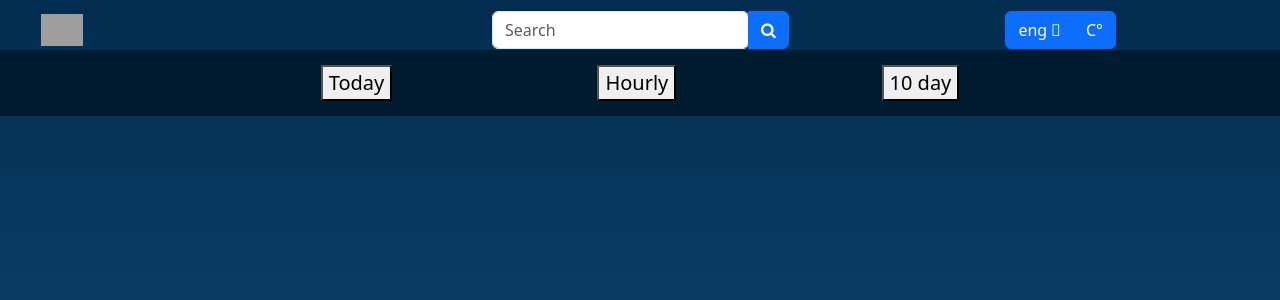
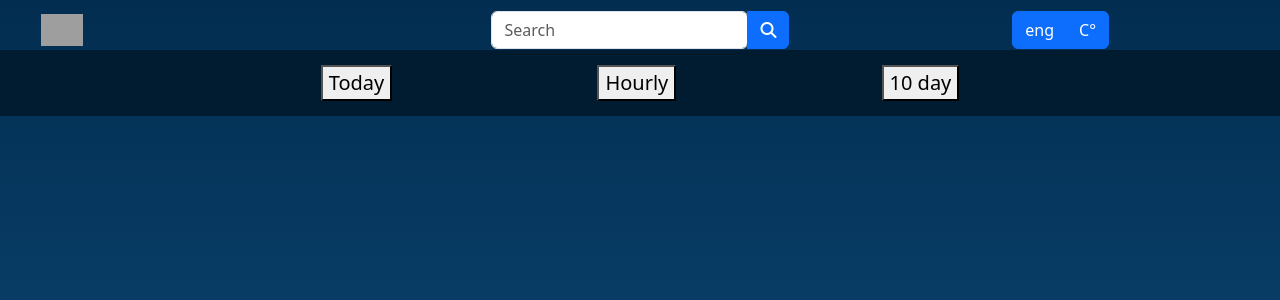
Before and after one commit to Ali-Rezk/CS50, a Python web app: template CS50/Weather/templates/index.html in a window 1280 px wide. Shown: the top 300 px of the page. Run offline with Jinja, Linux system fonts and the light colour scheme; the template is opened without the code that fills it, so the values that code supplies are empty; some libraries are stand-ins or nearby versions; grey boxes are pictures that could not be loaded.

Commit message:
Sat, Sep 7, 2024, 12:48 AM +03:00

```diff
--- a/CS50/Weather/templates/index.html
+++ b/CS50/Weather/templates/index.html
@@ -6,6 +6,7 @@
         <script src="https://cdn.jsdelivr.net/npm/bootstrap@5.3.3/dist/js/bootstrap.bundle.min.js" integrity="sha384-YvpcrYf0tY3lHB60NNkmXc5s9fDVZLESaAA55NDzOxhy9GkcIdslK1eN7N6jIeHz" crossorigin="anonymous"></script>
         <link href="/static/styles.css" rel="stylesheet">
         <link rel="stylesheet" href="https://cdnjs.cloudflare.com/ajax/libs/font-awesome/4.7.0/css/font-awesome.min.css">
+        <script src="https://kit.fontawesome.com/967c8d9878.js" crossorigin="anonymous"></script>
         <title>
             Weather website
         </title>
@@ -26,7 +27,7 @@
                     </td>
                     <td>
                         <div class="btn-group" role="group" aria-label="Button group with nested dropdown">
-                            <button type="button" class="btn btn-primary">eng <i class="fa-solid fa-globe"></i></button>
+                            <button type="button" class="btn btn-primary">eng </button>
 
                             <div class="btn-group" role="group">
                               <button type="button" class="btn btn-primary dropdown-toggle caret-off" data-bs-toggle="dropdown" aria-expanded="false">
```
